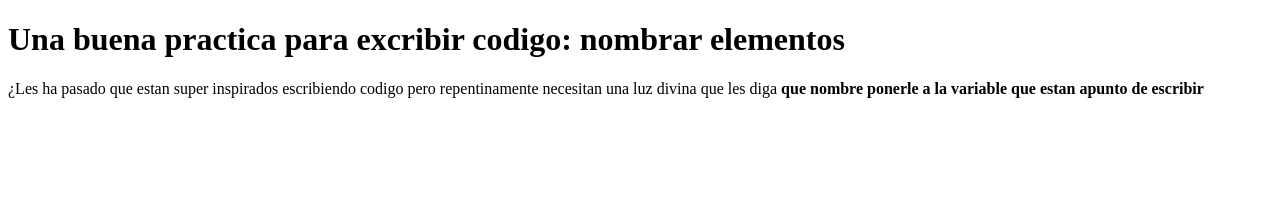
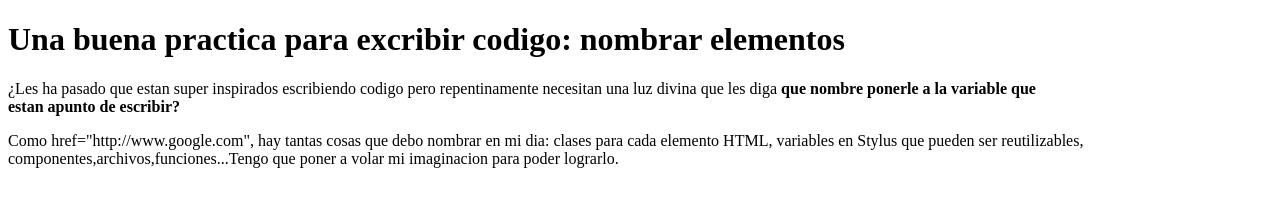
Before and after one commit to JoseDFS/Ejercicio-practico, a plain HTML site: page index.html in a window 1280 px wide. Drawn offline with Linux system fonts and the light colour scheme.

Commit message:
Aniadiedno segundo parrafo

```diff
--- a/index.html
+++ b/index.html
@@ -6,5 +6,7 @@
 </head>
 <body>
 <h1>Una buena practica para excribir codigo: nombrar elementos</h1>
-<p>¿Les ha pasado que estan super inspirados escribiendo codigo pero repentinamente necesitan una luz divina que les diga <b>que nombre ponerle a la variable que estan apunto de escribir</b></p>
+<p>¿Les ha pasado que estan super inspirados escribiendo codigo pero repentinamente necesitan una luz divina que les diga <b>que nombre ponerle a la variable que<br> estan apunto de escribir?</b></p>
+<p>Como <a>href="http://www.google.com"</a>, hay tantas cosas que debo nombrar en mi dia: clases para cada elemento HTML, variables en Stylus que pueden ser reutilizables,<br>
+componentes,archivos,funciones...Tengo que poner a volar mi imaginacion para poder lograrlo.</p>
 </body>
```
